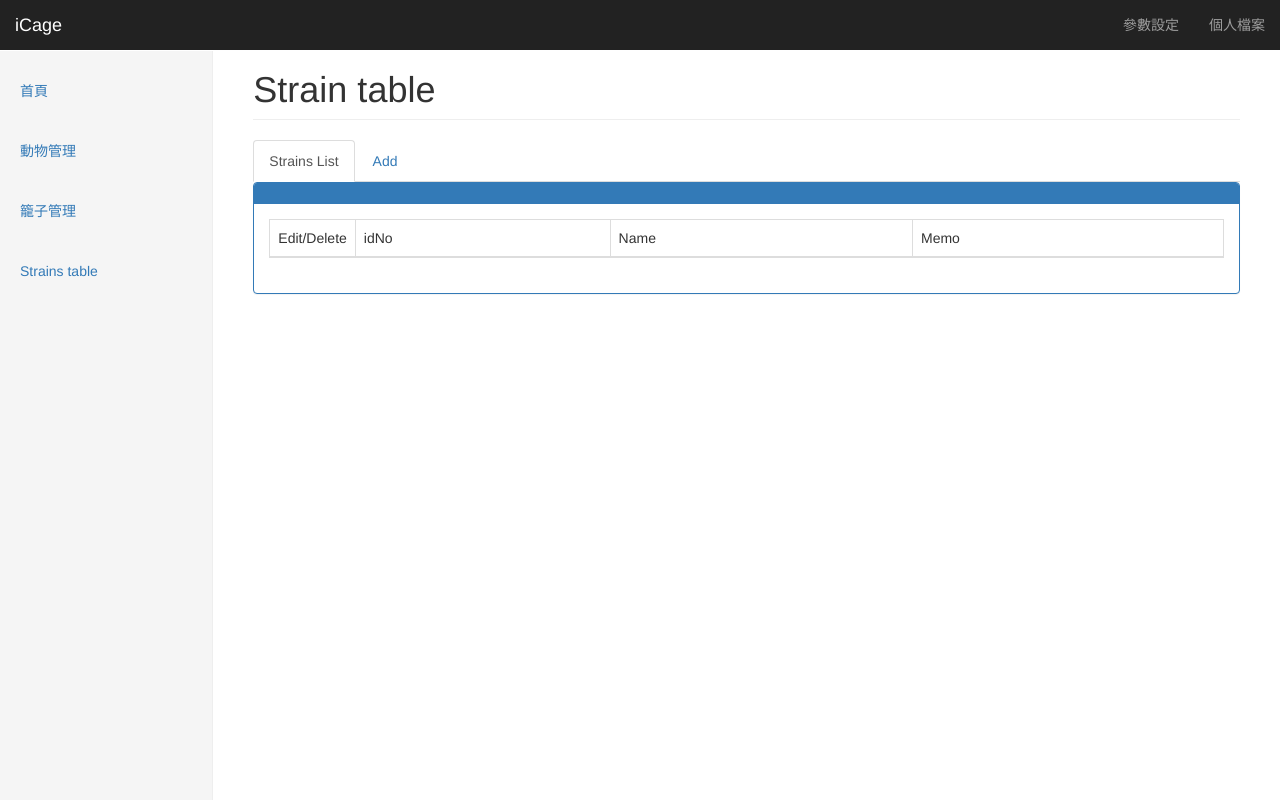
After one commit to JaosnHsieh/iCage, a Node server app: page /strains in a window 1280 px wide. The commit adds this page. Run offline with Node 20, Linux system fonts and the light colour scheme; data that the repository does not hold is empty; some libraries are stand-ins or nearby versions.

Commit message:
strain table CRUD done

```diff
--- a/app/controllers/api.js
+++ b/app/controllers/api.js
@@ -110,7 +110,6 @@ router.post('/cages',(req,res)=>{
     let data = req.body;
     let cage = db.Cage.build();
 
-        cage.idNo = data.idNo;
         cage.name = data.name;
         cage.status = data.status;
         cage.memo = data.memo;
@@ -159,3 +158,71 @@ router.delete('/cages', (req, res, next) => {
 });
 
 //// cage table end
+
+
+
+//// cage table start
+
+router.get('/strains',(req,res)=>{
+    db.Strain.findAll()
+      .then((data)=>{
+        res.send(data);
+      })
+      .catch((err)=>{
+        res.send(err);
+      });
+});
+
+router.post('/strains',(req,res)=>{
+
+
+    let data = req.body;
+    let strain = db.Strain.build();
+
+        strain.name = data.name;
+        strain.memo = data.memo;
+        strain.updatedAt = moment().format('YYYY-MM-DD HH:mm:ss.SSS');
+        strain.createdAt = moment().format('YYYY-MM-DD HH:mm:ss.SSS');
+
+        strain.save()
+        .then(function(data){
+          res.status(200).send('strain inserted successfully');
+        })
+        .catch(function(err){
+          console.log('err',err);
+        });
+
+});
+
+router.put('/strains',(req, res, next) => {
+
+        let strain = req.body;
+
+        console.log(strain);
+        // search for attributes
+        db.Strain.findOne({ where: {idNo: strain.idNo} }).then(function(data) {
+        // project will be the first entry of the Projects table with the title 'aProject' || null
+        data.updateAttributes(strain).then(function(strain) {
+                        res.json(strain);
+                      });
+
+          });
+
+
+});
+
+router.delete('/strains', (req, res, next) => {
+
+
+        let strain = req.body;
+
+        db.Strain.destroy({ where: {idNo: strain.idNo} }).then(function(data) {
+
+              res.send('delete succesffully');
+
+          });
+
+
+});
+
+//// cage table end
--- a/app/controllers/home.js
+++ b/app/controllers/home.js
@@ -24,3 +24,7 @@ router.get('/cages', function (req, res, next) {
       cages:'active'
     });
 });
+
+router.get('/strains', function (req, res, next) {
+    res.render('strains');
+});
--- a/app/views/animals.handlebars
+++ b/app/views/animals.handlebars
@@ -217,7 +217,7 @@
 
 
                       <div class="form-group row">
-                        <input class="form-control" type="submit">
+                        <input class="form-control  btn-primary" type="submit">
                       </div>
 
                   </form>
@@ -380,7 +380,7 @@
 
 
                       <div class="form-group row">
-                        <input class="form-control" type="submit">
+                        <input class="form-control btn-primary" type="submit">
                       </div>
 
                   </form>
--- a/app/views/partials/side-bar.handlebars
+++ b/app/views/partials/side-bar.handlebars
@@ -8,3 +8,7 @@
           <ul class="nav nav-sidebar">
             <li class="{{{cages}}}"><a href="/cages">籠子管理</a></li>
           </ul>
+
+          <ul class="nav nav-sidebar">
+            <li><a href="/strains">Strains table</a></li>
+          </ul>
--- /dev/null
+++ b/app/views/strains.handlebars
@@ -0,0 +1,161 @@
+<div ng-controller="strainCtrl">
+<span us-spinner="{radius:30, width:8, length: 16}"></span>
+
+<h1 class="page-header">Strain table</h1>
+        <ul class="nav nav-tabs">
+          <li class="active">
+            <a  href="#1" data-toggle="tab" id="list">Strains List</a>
+          </li>
+          <li><a href="#2" data-toggle="tab" id="add">Add</a>
+          </li>
+          <li><a href="#3" data-toggle="tab" id="edit" ng-show="editStrain!=null">Edit</a>
+          </li>
+        </ul>
+
+        <div class="tab-content ">
+
+          <div class="tab-pane active" id="1">
+
+
+                <div class="panel panel-primary">
+
+                  <div class="panel-heading"></div>
+                  <div class="panel-body">
+
+                    <table class="table table-bordered table-striped">
+
+                      <thead>
+                        <td style="width:6em;">Edit/Delete</td>
+                        <td>idNo</td>
+                        <td>Name</td>
+                        <td>Memo</td>
+                      </thead>
+
+                      <tbody>
+                        <tr ng-repeat="s in strains">
+                          <td>
+                            <a class="btn btn-info btn-block" ng-click="updateStrain(s)">編輯</a>
+                            <div class="dropdown">
+                                <button class="btn btn-danger btn-block dropdown-toggle" type="button" data-toggle="dropdown">刪除
+                                </button>
+                                <ul class="dropdown-menu">
+                                  <li class="btn btn-danger btn-block" ng-click="deleteStrain(s)">是</li>
+                                  <li class="btn btn-primary btn-block">否</li>
+                                </ul>
+                            </div>
+                          </td>
+                          <td>{[{s.idNo}]}</td>
+                          <td>{[{s.name}]}</td>
+                          <td>{[{s.memo}]}</td>
+                        </tr>
+                      </tbody>
+
+                    </table>
+
+                  </div>
+
+                </div>
+
+
+          </div>
+
+          <div class="tab-pane" id="2">
+
+              <div class="panel panel-primary">
+
+                <div class="panel-heading"></div>
+                <div class="panel-body">
+
+                  <form name="strainForm" ng-submit="addStrain()" novalidate>
+
+
+
+                    <div class="form-group row">
+                        <div class="col-sm-12">
+                            <label for="">Name<strong class="text-danger">*(必填)</strong></label>
+
+
+                            <input class="form-control" type="text" ng-model="strain.name">
+                        </div>
+
+                    </div>
+
+                    <div class="form-group row">
+                        <div class="col-sm-12">
+                            <label for="">memo<strong class="text-danger">*(必填)</strong></label>
+
+
+                            <input class="form-control" type="text" ng-model="strain.memo">
+                        </div>
+
+                    </div>
+
+
+
+
+
+                      <div class="form-group row">
+                        <input class="form-control  btn-primary" type="submit">
+                      </div>
+
+                  </form>
+
+                </div>
+
+              </div>
+
+
+
+          </div>
+          <div class="tab-pane" id="3">
+
+              <div class="panel panel-primary">
+
+                <div class="panel-heading"></div>
+                <div class="panel-body">
+
+                     <form name="strainForm" ng-submit="submitUpdateStrain()" novalidate>
+
+
+
+                    <div class="form-group row">
+                        <div class="col-sm-12">
+                            <label for="">Name<strong class="text-danger">*(必填)</strong></label>
+
+
+                            <input class="form-control" type="text" ng-model="editStrain.name">
+                        </div>
+
+                    </div>
+
+                    <div class="form-group row">
+                        <div class="col-sm-12">
+                            <label for="">memo<strong class="text-danger">*(必填)</strong></label>
+
+
+                            <input class="form-control" type="text" ng-model="editStrain.memo">
+                        </div>
+
+                    </div>
+
+
+
+
+
+                      <div class="form-group row">
+                        <input class="form-control btn-primary" type="submit">
+                      </div>
+
+                  </form>
+
+
+                </div>
+
+              </div>
+
+
+
+          </div>
+        </div>
+
+</div>
--- a/public/js/core.js
+++ b/public/js/core.js
@@ -10,7 +10,7 @@ app.config(function($interpolateProvider) {
   $interpolateProvider.endSymbol('}]}');
 });
 
-
+//// Animal Controller Start
 app.controller('animalCtrl', function($scope, $filter, $q, $http) {
 
 
@@ -89,9 +89,9 @@ app.controller('animalCtrl', function($scope, $filter, $q, $http) {
 
 
 });
+//// Animal Controller End
 
-
-
+//// Cage Controller Start
 app.controller('cageCtrl', function($scope, $filter, $q, $http) {
 
 
@@ -166,3 +166,83 @@ app.controller('cageCtrl', function($scope, $filter, $q, $http) {
 
 
 });
+//// Cage Controller End
+
+
+//// Strains Controller Start
+app.controller('strainCtrl', function($scope, $filter, $q, $http) {
+
+
+
+    $http.get('/api/strains').success(function(data){
+      $scope.strains = data;
+    });
+
+    $scope.addStrain = function(){
+
+        $http({
+                            method :  'POST' ,
+                            url :  '/api/strains' ,
+                            data :  $scope.strain,
+                            headers :  { 'Content-Type' :  'application/json' }
+                })
+                .success(function(strain){
+
+                   $http.get('/api/strains').success(function(data){
+                                 $scope.strains = data;
+                                 $scope.strain = null;
+                                 $("#list").tab('show');
+
+                              });
+
+                });
+
+    };
+
+    $scope.updateStrain = function(c){
+          $scope.editStrain = c;
+          $('#edit').tab('show');
+    };
+
+    $scope.submitUpdateStrain = function(){
+
+          $http({
+                            method :  'PUT' ,
+                            url :  '/api/strains' ,
+                            data :  $scope.editStrain,
+                            headers :  { 'Content-Type' :  'application/json' }
+                })
+                .success(function(strain){
+                             $scope.editStrain = null;
+                             $http.get('/api/strains').success(function(data){
+                                 $scope.strains = data;
+                                 $('#list').tab('show');
+
+                              });
+
+                });
+
+    };
+
+    $scope.deleteStrain = function(a){
+
+        $http({
+                            method :  'DELETE' ,
+                            url :  '/api/strains' ,
+                            data :  a,
+                            headers :  { 'Content-Type' :  'application/json' }
+                })
+                .success(function(strain){
+
+                             $http.get('/api/strains').success(function(data){
+                                 $scope.strains = data;
+                              });
+
+                });
+    };
+
+
+
+});
+
+////Strain Controller End
```
Also changed, not shown: app/views/cages.handlebars (+3 -11 lines).
